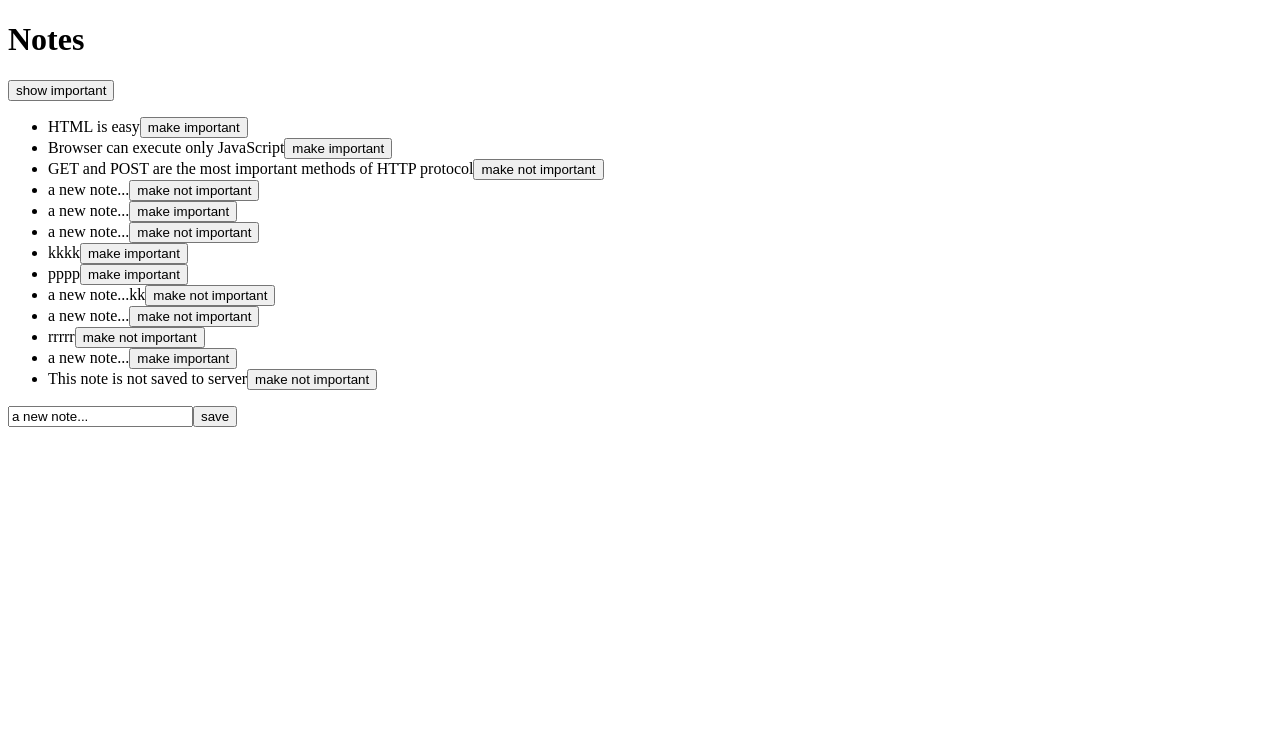
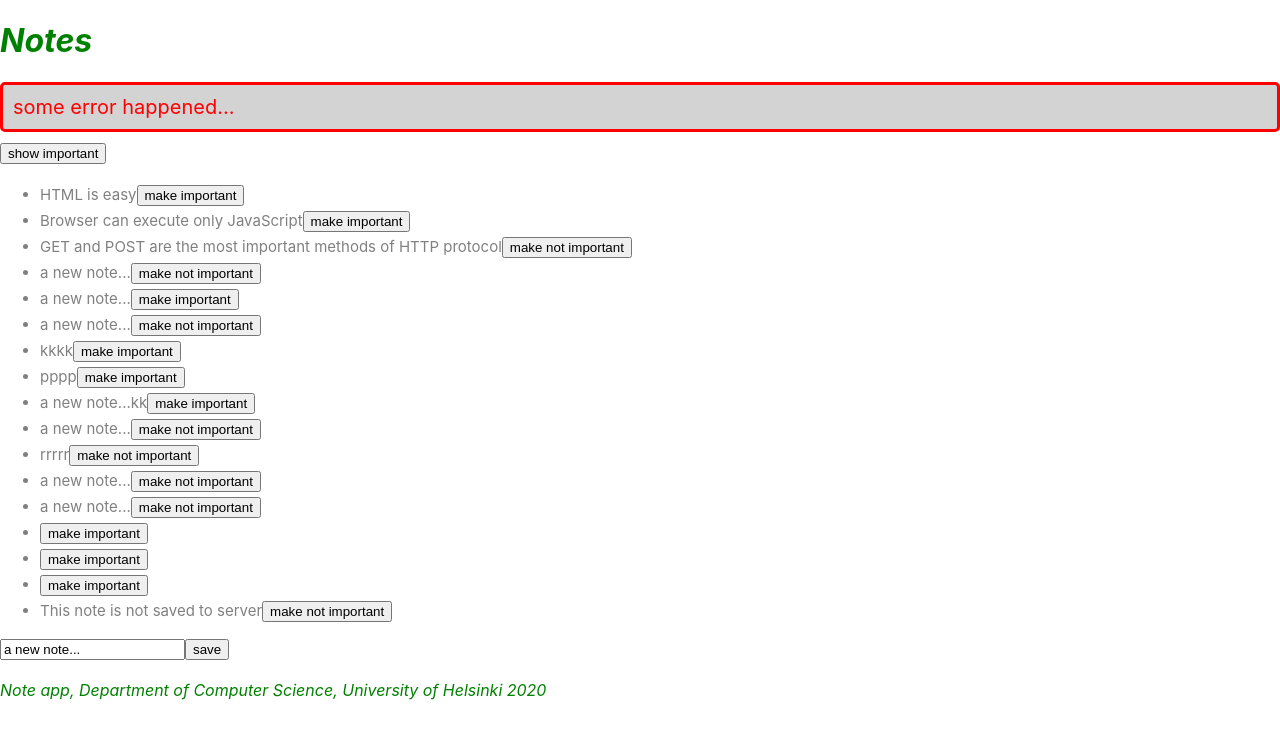
Before and after one commit to Oswe-gif/Notes-full-stack-open, a React (Create React App) app: page / in a window 1280 px wide. Shown: the top 738 px of the page. Built offline with nearby package versions, Linux system fonts and the light colour scheme; data requests are answered from the project's data file.

Commit message:
Add stylesheet

```diff
--- a/db.json
+++ b/db.json
@@ -51,7 +51,7 @@
     {
       "content": "a new note...kk",
       "date": "2023-12-01T15:36:35.580Z",
-      "important": true,
+      "important": false,
       "id": 9
     },
     {
@@ -69,8 +69,32 @@
     {
       "content": "a new note...",
       "date": "2023-12-01T16:48:51.613Z",
+      "important": true,
+      "id": 12
+    },
+    {
+      "content": "a new note...",
+      "date": "2023-12-02T16:13:29.652Z",
+      "important": true,
+      "id": 13
+    },
+    {
+      "content": "",
+      "date": "2023-12-02T16:13:30.660Z",
       "important": false,
-      "id": 12
+      "id": 14
+    },
+    {
+      "content": "",
+      "date": "2023-12-02T16:13:31.285Z",
+      "important": false,
+      "id": 15
+    },
+    {
+      "content": "",
+      "date": "2023-12-02T16:13:31.828Z",
+      "important": false,
+      "id": 16
     }
   ]
 }
--- a/src/App.js
+++ b/src/App.js
@@ -2,7 +2,8 @@ import Note from './components/Note'
 import { useState, useEffect } from 'react'
 import axios from 'axios'
 import noteService from './services/notes'
-
+import Notification from './components/Notification'
+import Footer from './components/Footer'
 
 const App = () => {
   const [notes, setNotes] = useState([])
@@ -11,6 +12,8 @@ const App = () => {
     'a new note...'
   )
   const [showAll, setShowAll] = useState(true)
+  const [errorMessage, setErrorMessage] = useState('some error happened...')
+
 
   //const promise = axios.get('http://localhost:3001/notes')
   //console.log("la promesa bro", promise)
@@ -20,10 +23,13 @@ const App = () => {
     const changedNote = { ...note, important: !note.important }
     noteService.update(id, changedNote).then(returnedNote  => {
       setNotes(notes.map(note => note.id !== id ? note : returnedNote))
-    }).catch(error =>console.log('fallo')).then(console.log('otro then porque puedo agregar tantos then como quiera para un mismo catch')).catch(error => {
-      alert(
-        `the note '${note.content}' was already deleted from server`
+    }).then(console.log('otro then porque puedo agregar tantos then como quiera para un mismo catch')).catch(error => {
+      setErrorMessage(
+        `Note '${note.content}' was already removed from server`
       )
+      setTimeout(() => {
+        setErrorMessage(null)
+      }, 5000)
       setNotes(notes.filter(n => n.id !== id))
     })//aqui no usamos el response.data porque desde el service ya lo implemente
     //coloco un catch en el then para atrapar el error o al final de todo para atrapar el error de alguno de ellos, aunque lo más común es colocarlo al final
@@ -88,6 +94,7 @@ const App = () => {
   return (
     <div>
       <h1>Notes</h1>
+      <Notification message={errorMessage} />
       <div>
         <button onClick={() => setShowAll(!showAll)}>
           show {showAll ? 'important' : 'all' }
@@ -102,6 +109,7 @@ const App = () => {
         <input value={newNote} onChange={handleNoteChange}/>
         <button type="submit">save</button>
       </form>
+      <Footer/>
     </div>
   )
 }
--- /dev/null
+++ b/src/components/Footer.js
@@ -0,0 +1,15 @@
+const Footer = () => {
+    const footerStyle = {
+      color: 'green',
+      fontStyle: 'italic',
+      fontSize: 16
+    }
+    return (
+      <div style={footerStyle}>
+        <br />
+        <em>Note app, Department of Computer Science, University of Helsinki 2020</em>
+      </div>
+    )
+  }
+
+export default Footer
--- a/src/components/Note.js
+++ b/src/components/Note.js
@@ -3,7 +3,7 @@ const Note = ({ note, toggleImportance }) => {
     ? 'make not important' : 'make important'
 
   return (
-    <li>
+    <li className="note">
       {note.content}
       <button onClick={toggleImportance}>{label}</button>
     </li>
--- /dev/null
+++ b/src/components/Notification.js
@@ -0,0 +1,12 @@
+const Notification = ({ message }) => {
+    if (message === null) {
+      return null
+    }
+
+    return (
+      <div className="error">
+        {message}
+      </div>
+    )
+  }
+  export default Notification
--- a/src/index.css
+++ b/src/index.css
@@ -11,3 +11,22 @@ code {
   font-family: source-code-pro, Menlo, Monaco, Consolas, 'Courier New',
     monospace;
 }
+h1 {
+  color: green;
+  font-style: italic;
+
+}
+.note {
+  color: grey;
+  padding-top: 5px;
+  font-size: 15px;
+}
+.error {
+  color: red;
+  background: lightgrey;
+  font-size: 20px;
+  border-style: solid;
+  border-radius: 5px;
+  padding: 10px;
+  margin-bottom: 10px;
+}
--- a/src/index.js
+++ b/src/index.js
@@ -1,7 +1,7 @@
 import ReactDOM from 'react-dom/client'
 
 import App from './App'
-
+import './index.css'
 const notes = [
   {
     id: 1,
```
